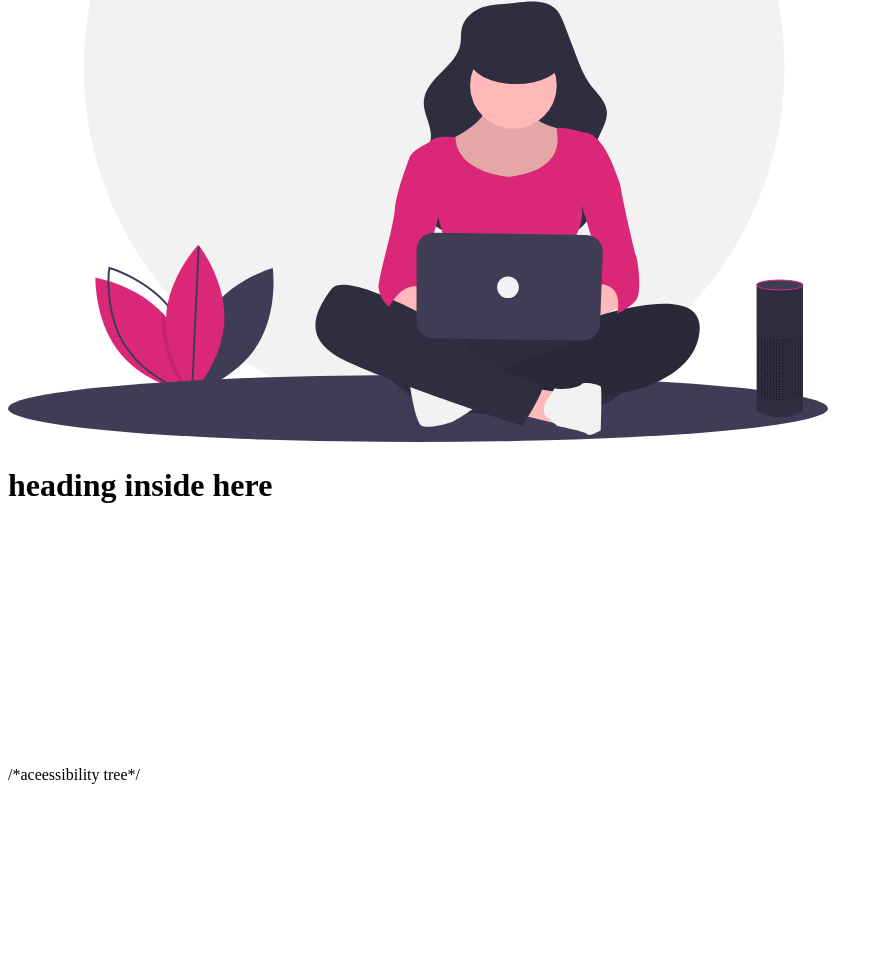
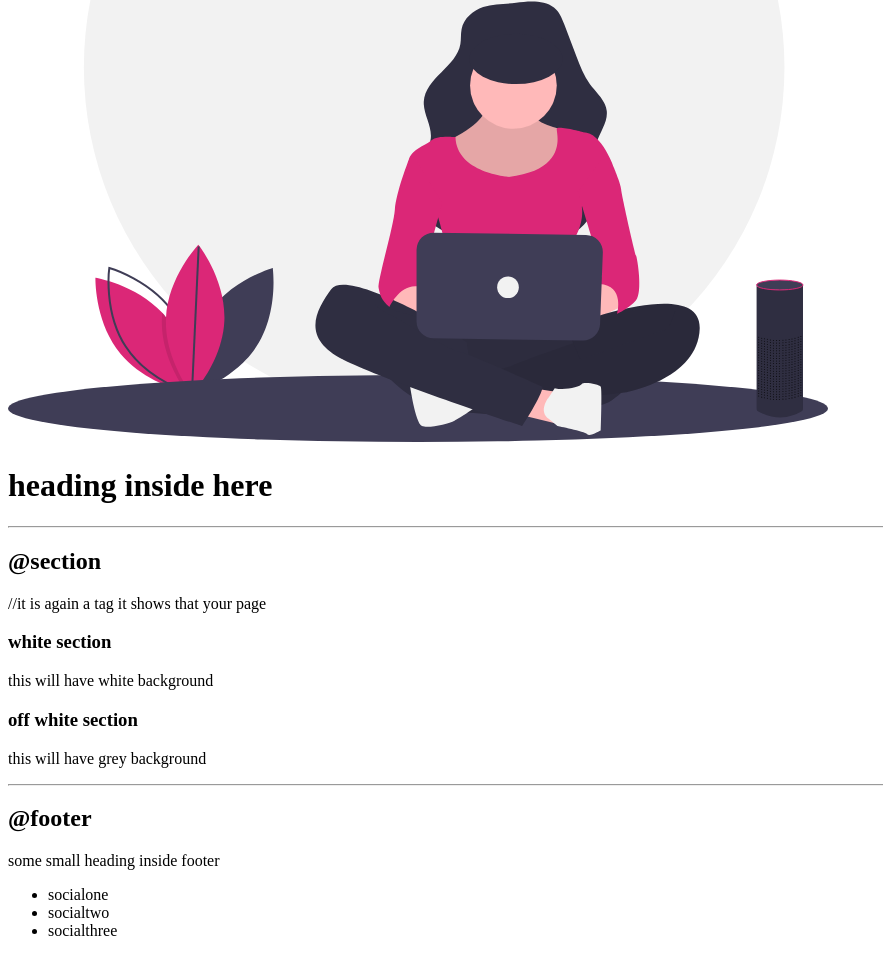
Before and after one commit to shivanisawant312/Mywebsite-Shivani, a plain HTML site: page index.html in a window 1280 px wide. Shown: the part 1928-2902 px from the top of the page, without its empty margins (0-883 px from the left). Before the commit the page ends 2720 px from the top, so only its background shows below. Drawn offline with Linux system fonts and the light colour scheme.

Commit message:
section and footer

```diff
--- a/index.html
+++ b/index.html
@@ -92,12 +92,37 @@
        </nav>
        <hr>
 
-       <h2>header</h2>
+       <h2>@header</h2>
        <header>
            <img src="images/hero.svg" />
            <h1>heading inside here</h1>
 
        </header>
+       <hr>
+
+       <h2>@section</h2> //it is again a tag it shows that your page
+       <section>
+           <h3>white section</h3>
+           <p>this will have white background</p>
+       </section>
+       <section>
+        <h3>off white section</h3>
+        <p>this will have grey background</p>
+       </section>
+
+       <hr>
+
+       <h2>@footer</h2>
+       <footer>
+           <div>some small heading inside footer</div>
+           <ul>
+               <li>socialone</li>
+               <li>socialtwo</li>
+               <li>socialthree</li>
+           </ul>
+       </footer>
+
+
 
 
 
```
